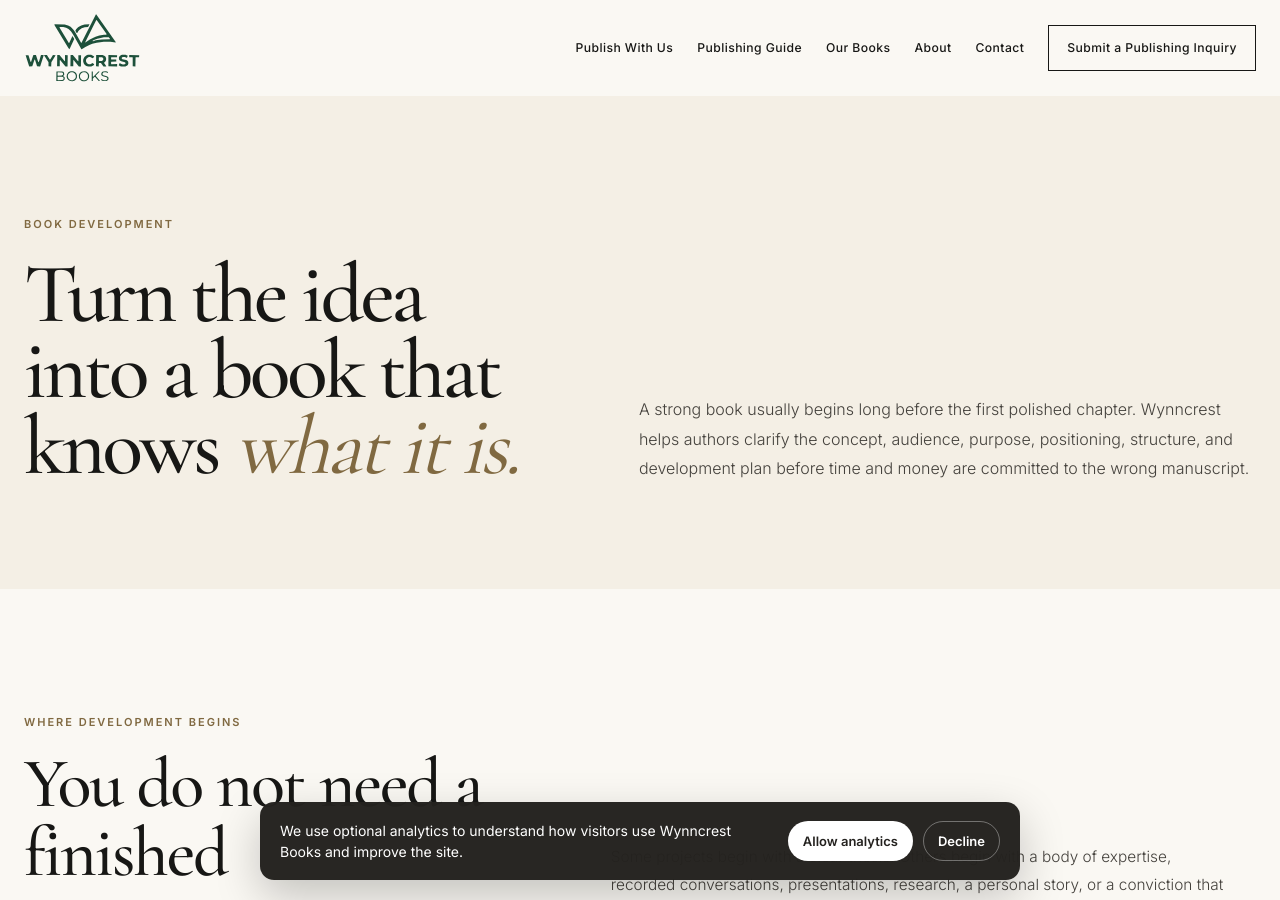
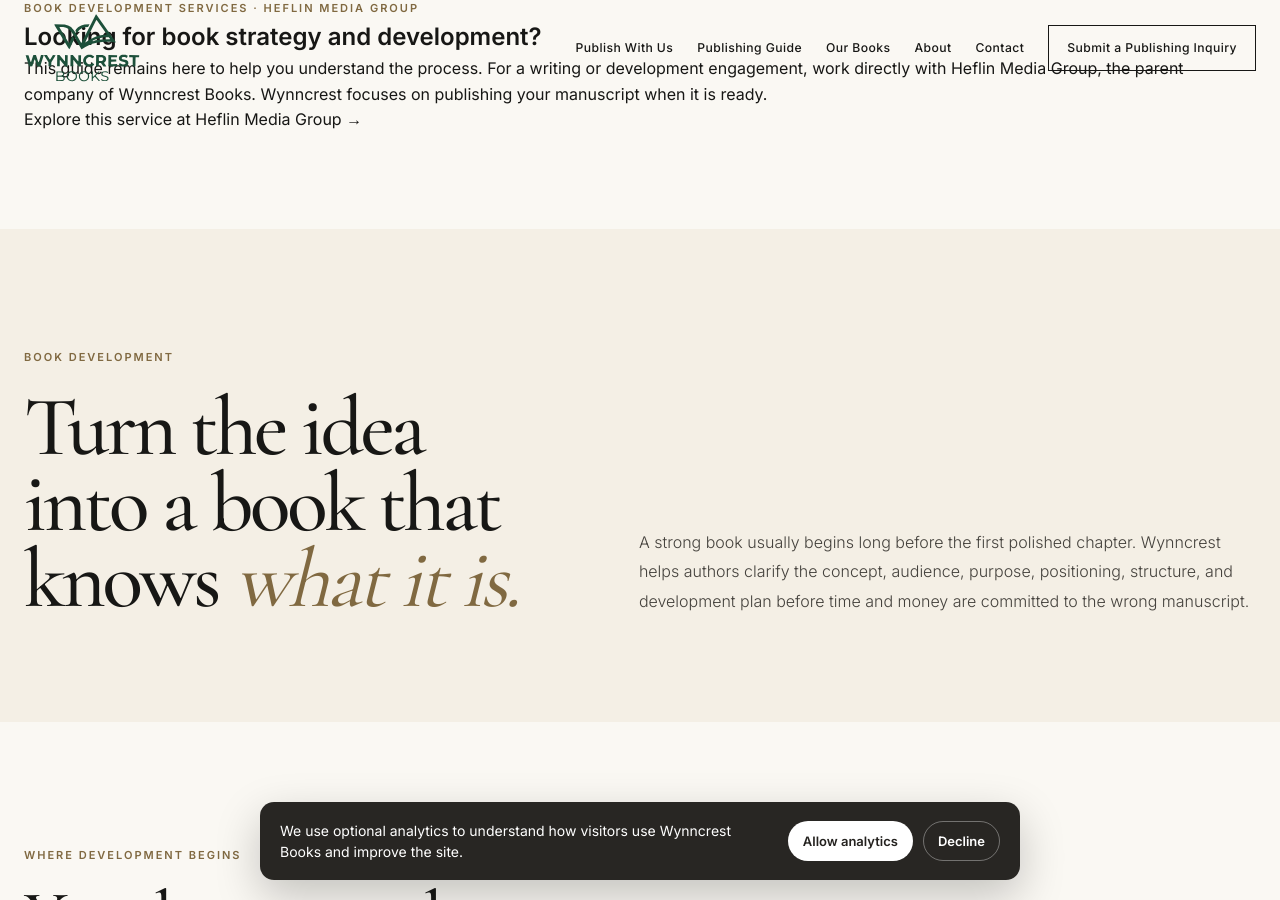
Before and after one commit to ryanheflin/wynncrest, a Jekyll site: the page book-development/index.html, which Jekyll copies as it is, in a window 1280 px wide and 900 px high. Built offline with Jekyll 4.4.1, drawn with Linux system fonts in a browser that asks for light colours.

Commit message:
Clarify Wynncrest publishing focus and link to Heflin Media Group

```diff
--- a/book-development/index.html
+++ b/book-development/index.html
@@ -64,7 +64,7 @@
 <body>
   <noscript><iframe src="https://www.googletagmanager.com/ns.html?id=GTM-MDQSSKPZ" height="0" width="0" style="display:none;visibility:hidden"></iframe></noscript>
   <div id="site-header"></div>
-  <main class="page-main">
+  <section class="brand-bridge" aria-label="Service provider information"><div class="container"><div class="eyebrow">Book development services · Heflin Media Group</div><h2>Looking for book strategy and development?</h2><p>This guide remains here to help you understand the process. For a writing or development engagement, work directly with <a href="https://heflinmedia.com/">Heflin Media Group</a>, the parent company of Wynncrest Books. Wynncrest focuses on publishing your manuscript when it is ready.</p><a class="brand-bridge-link" href="https://heflinmedia.com/book-development.html">Explore this service at Heflin Media Group →</a></div></section><main class="page-main">
     <section class="page-hero">
       <div class="container page-hero-grid reveal">
         <div><div class="eyebrow">Book Development</div><h1>Turn the idea into a book that knows <em>what it is.</em></h1></div>
@@ -104,7 +104,7 @@
       </div>
     </section>
 
-    <section class="cta-band"><div class="container reveal"><div class="small-kicker">Start your project</div><h2>Bring us the book where it is today.</h2><p>You do not need a finished manuscript or a perfect proposal. Tell us what you are trying to create and we will start there.</p><a class="button button-light" href="/publish/#application">Start Your Project <span class="arrow">→</span></a></div></section>
+    <section class="cta-band"><div class="container reveal"><div class="small-kicker">Start your project</div><h2>Bring us the book where it is today.</h2><p>You do not need a finished manuscript or a perfect proposal. Tell us what you are trying to create and we will start there.</p><a class="button button-light" href="https://heflinmedia.com/contact.html">Start Your Project <span class="arrow">→</span></a></div></section>
   </main>
   <div id="site-footer"></div>
   <script src="/assets/js/site.js" defer></script>
```
